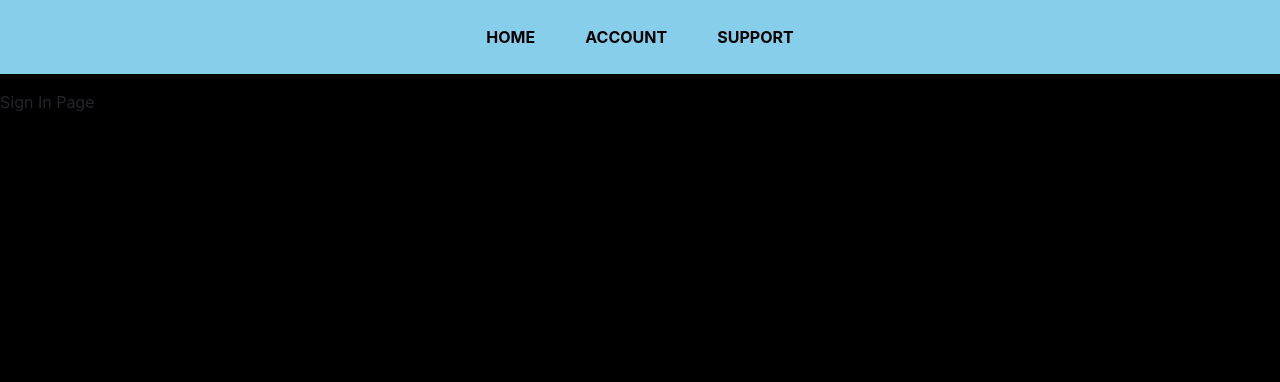
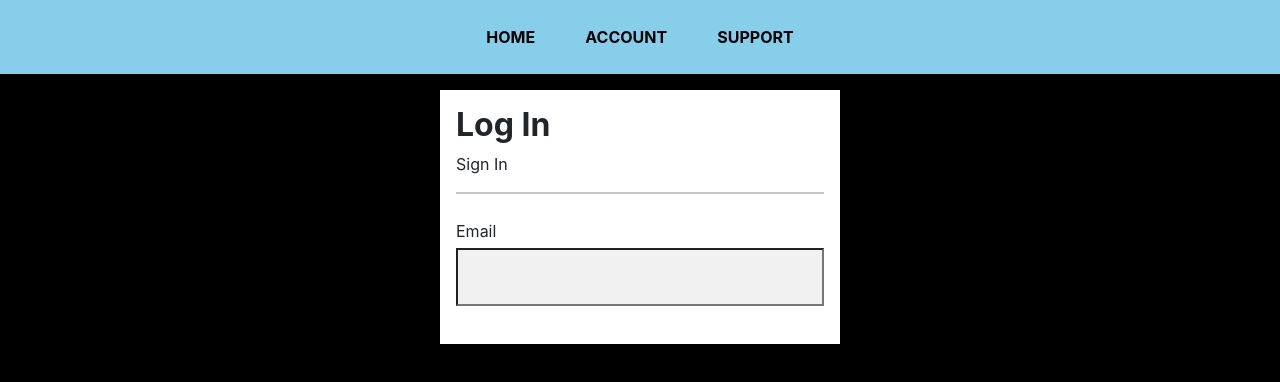
Before and after one commit to sandip623/iATS, a React (Create React App) app in the folder iats-client/: page /Signin in a window 1280 px wide. Shown: the top 382 px of the page. Built offline with nearby package versions, Linux system fonts and the light colour scheme.

Commit message:
started work on login functionality

```diff
--- a/iats-client/src/App.jsx
+++ b/iats-client/src/App.jsx
@@ -3,6 +3,7 @@ import './App.css';
 import { BrowserRouter as Router, Route, Routes } from 'react-router-dom';
 import Header from './Header';
 import RegistrationForm from './RegistrationForm';
+import SigninForm from './SignInForm';
 
 const App = () => {
     return (
@@ -13,7 +14,7 @@ const App = () => {
                     <Routes>
                         <Route path="/" element={<p>Hello World!</p>}/>
                         <Route path="/Home" element={<p>Home Page</p>}/>
-                        <Route path="/SignIn" element={<p>Sign In Page</p>}/>
+                        <Route path="/Signin" element={<SigninForm/>}/>
                         <Route path="/Register" element={<RegistrationForm />}/>
                     </Routes>
                 </div>
--- a/iats-client/src/RegistrationForm.css
+++ b/iats-client/src/RegistrationForm.css
@@ -42,6 +42,7 @@ a {
     color: dodgerblue;
 }
 
+/*
 .container-signin {
     background-color: white;
     text-align: center;
@@ -49,6 +50,7 @@ a {
     width: 400px;
     margin: auto;
 }
+*/
 
 .password-description {
     font-size: 12px;
--- a/iats-client/src/RegistrationForm.jsx
+++ b/iats-client/src/RegistrationForm.jsx
@@ -60,6 +60,7 @@ const RegistrationForm = () => {
         setInputPasswordRe(e.target.value);
     }
 
+    // check if the passwords match
     const checkPasswords = () => {
         if (formData.password !== inputPasswordRe) {
             setIsPasswordMatch(false);
@@ -100,7 +101,9 @@ const RegistrationForm = () => {
                 showMessage("Something went wrong. Please, try again later.");
             }
         } catch (error) {
+            // any other case, i.e., if server down then display error message as well:
             console.error('Error submitting registration: ', error);
+            showMessage("Something went wrong. Please, try again later.");
         }
     }
 
--- /dev/null
+++ b/iats-client/src/SignInForm.css
@@ -0,0 +1,21 @@
+.container-signin {
+    padding: 16px;
+    background-color: white;
+    width: 400px;
+    margin: auto;
+}
+
+hr {
+    border: 1px solid;
+    margin-bottom: 25px;
+}
+
+/*
+.container-signin {
+    background-color: white;
+    text-align: center;
+    padding: 0px 0 20px;
+    width: 400px;
+    margin: auto;
+}
+*/
--- /dev/null
+++ b/iats-client/src/SignInForm.jsx
@@ -0,0 +1,17 @@
+import './SignInForm.css';
+
+const SigninForm = () => {
+    return (
+        <form method="POST">
+            <div className="container-signin">
+                <h2><b>Log In</b></h2>
+                <p>Sign In </p>
+                <hr/>
+                <label htmlFor="email">Email</label>
+                <input type="text"/>
+            </div>
+        </form>
+    );
+}
+
+export default SigninForm;
```
